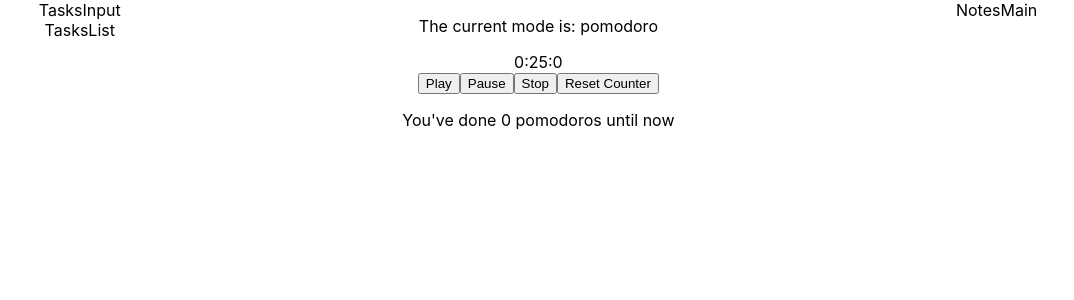
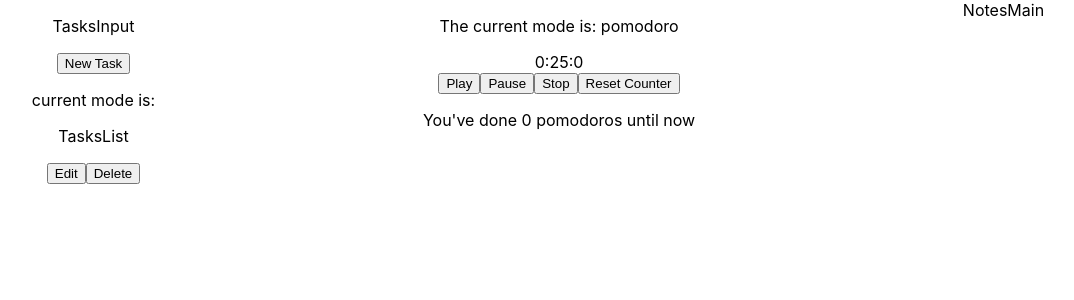
Before and after one commit to AlfredoCabrera-Tech/viking-productivity-suite, a React (Create React App) app: page / in a window 1280 px wide. Shown: the top 300 px of the page, without its empty margins (102-1176 px from the left). Built offline with nearby package versions, Linux system fonts and the light colour scheme.

Commit message:
Tasks component started

```diff
--- a/src/App.js
+++ b/src/App.js
@@ -1,4 +1,4 @@
-import './App.css';
+import './App.scss';
 
 // COMPONENTS
 import TasksMain from './components/Tasks/TasksMain';
--- a/src/App.css
+++ b/src/App.scss
@@ -1,3 +1,5 @@
+@use './scss/abstracts/forward';
+
 .App {
   display: flex;
   justify-content: space-around;
--- a/src/components/Tasks/TasksInput/TasksInput.jsx
+++ /dev/null
@@ -1,9 +0,0 @@
-import React from 'react'
-
-function TasksInput() {
-  return (
-    <div>TasksInput</div>
-  )
-}
-
-export default TasksInput
--- a/src/components/Tasks/TasksList/TasksList.jsx
+++ b/src/components/Tasks/TasksList/TasksList.jsx
@@ -1,8 +1,27 @@
 import React from 'react'
 
-function TasksList() {
+function TasksList(props) {
+
+  const {
+    setMode,
+  } = props
+
+  const editTask = () => {
+    setMode('edit')
+    console.log('Entered Edit Mode')
+  }
+  const deleteTask = (e) => {
+    //delete task
+    console.log(e.target.id)
+    console.log('Item with ID:-id- has been deleted')
+  }
+
   return (
-    <div>TasksList</div>
+    <div>
+      <p>TasksList</p>
+      {<button onClick={editTask}>Edit</button>}
+      {<button onClick={deleteTask}>Delete</button>}
+    </div>
   )
 }
 
--- a/src/components/Tasks/TasksMain.jsx
+++ b/src/components/Tasks/TasksMain.jsx
@@ -1,12 +1,59 @@
-import React from 'react'
-import TasksInput from './TasksInput/TasksInput'
+import React, {useState} from 'react'
+
+// COMPONENTS
 import TasksList from './TasksList/TasksList'
 
 function TasksMain() {
+
+  /* ======== useState for mode (edit, new, or other) ========= */
+  const [mode, setMode] = useState('')
+
+  /* ======== Buttons behaviour (create mode/save/edit/delete) =========== */
+  const createNewTask = () => {
+    setMode('new')
+  }
+
+  const saveNewTask = () => {
+    if(mode==='new'){
+      console.log('New Task Added')
+      setMode('')
+    } if(mode==='edit'){
+      console.log('Task Edited')
+      setMode('')
+    }
+  }
+
   return (
     <div>
-      <TasksInput />
-      <TasksList />
+      <p>TasksInput</p>
+      {(mode==='new' || mode==='edit') && <div>
+        <form className='task-form'>
+          <label htmlFor="task-title">
+            Task Title
+          </label>
+          <input type="text" name="title" id='task-title' placeholder='Enter Task Title'/>
+          <label htmlFor="task-body">
+            Task Body
+          </label>
+          <input type="text" name="body" id='task-body' placeholder='Enter Task Body'/>
+          <div className='priority-label'>
+            <input type="checkbox" name="priority" id="priority" />
+            <label htmlFor="priority">
+              High Priority?
+            </label>
+          </div>
+        </form>
+        <button onClick={saveNewTask}>Save Task</button>
+      </div>}
+      {mode!=='new' && mode!=='edit' && <button
+        onClick={createNewTask} >
+        New Task
+      </button>}
+      <p>current mode is: {mode}</p>
+      <TasksList
+       setMode={setMode}
+       mode={mode}
+      />
     </div>
   )
 }
--- /dev/null
+++ b/src/scss/abstracts/_forward.scss
@@ -0,0 +1,2 @@
+// COMPONENTS
+@forward '../components/taskForm';
--- /dev/null
+++ b/src/scss/components/_taskForm.scss
@@ -0,0 +1,19 @@
+.task-form{
+  display: flex;
+  flex-direction: column;
+  justify-content: space-evenly;
+  align-items: flex-start;
+
+  &>input{
+    margin-top: 0.5rem;
+  }
+
+  &>label{
+    margin-top: 1rem;
+  }
+
+  &>.priority-label{
+    margin: 1rem 0;
+
+  }
+}
```
